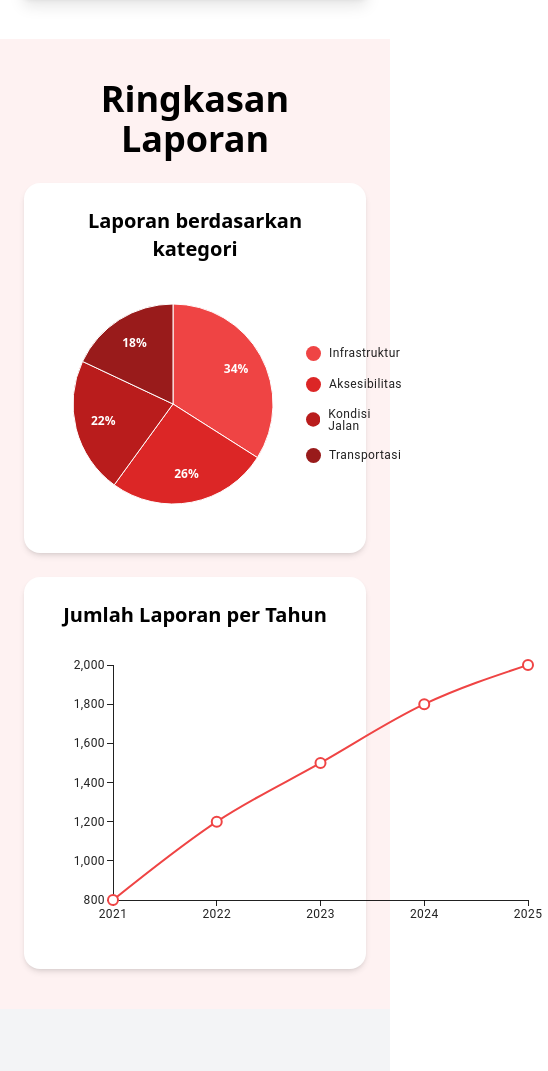
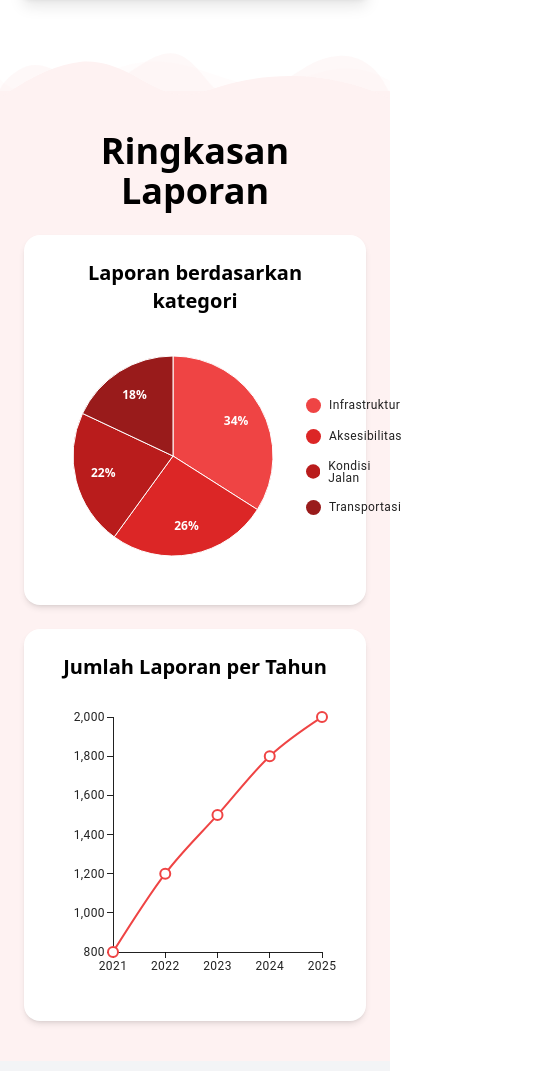
Before and after one commit to MBenedictt/lapor-pak-website, a React (Vite) app: page / in a window 390 px wide. Shown: the part 4001-5072 px from the top of the page, 548 px wide, since content can reach past the window. Built offline with nearby package versions, Linux system fonts and the light colour scheme.

Commit message:
style: AOS on charts, responsive for line chart

```diff
--- a/src/pages/HomePage.jsx
+++ b/src/pages/HomePage.jsx
@@ -4,7 +4,7 @@
 import Navbar from "../components/Navbar";
 import ReportCard from "../components/ReportCard";
 import Footer from "../components/Footer";
-import { useEffect, useState } from "react";
+import { useEffect, useState, useRef } from "react";
 import AOS from 'aos';
 import 'aos/dist/aos.css';
 import { PieChart, pieArcLabelClasses } from '@mui/x-charts/PieChart';
@@ -67,6 +67,25 @@
 const HomePage = () => {
     const [isLoading, setIsLoading] = useState(false);
     const [isVisible, setIsVisible] = useState(false);
+
+    const chartContainerRef = useRef(null);
+    const [chartWidth, setChartWidth] = useState(500); // default awal
+
+    useEffect(() => {
+    const observer = new ResizeObserver((entries) => {
+        for (let entry of entries) {
+        if (entry.contentRect) {
+            setChartWidth(entry.contentRect.width);
+        }
+        }
+    });
+
+    if (chartContainerRef.current) {
+        observer.observe(chartContainerRef.current);
+    }
+
+    return () => observer.disconnect();
+    }, []);
 
     useEffect(() => {
         AOS.init({
@@ -247,14 +266,22 @@
                 </div>
             </div>
 
-            {/* Chart */}
+            {/* Chart section */}
+            <div className="custom-shape-divider-bottom-1753183903" style={{ position: 'relative', zIndex: 10, transform: 'rotate(180deg)', top: '10px' }}>
+                <svg data-name="Layer 1" xmlns="http://www.w3.org/2000/svg" viewBox="0 0 1200 120" preserveAspectRatio="none" style={{ height: '52px', width: 'calc(100% + 1.3px)' }}>
+                    <path d="M0,0V46.29c47.79,22.2,103.59,32.17,158,28,70.36-5.37,136.33-33.31,206.8-37.5C438.64,32.43,512.34,53.67,583,72.05c69.27,18,138.3,24.88,209.4,13.08,36.15-6,69.85-17.84,104.45-29.34C989.49,25,1113-14.29,1200,52.47V0Z" opacity=".25" style={{ fill: '#FEF2F2' }}></path>
+                    <path d="M0,0V15.81C13,36.92,27.64,56.86,47.69,72.05,99.41,111.27,165,111,224.58,91.58c31.15-10.15,60.09-26.07,89.67-39.8,40.92-19,84.73-46,130.83-49.67,36.26-2.85,70.9,9.42,98.6,31.56,31.77,25.39,62.32,62,103.63,73,40.44,10.79,81.35-6.69,119.13-24.28s75.16-39,116.92-43.05c59.73-5.85,113.28,22.88,168.9,38.84,30.2,8.66,59,6.17,87.09-7.5,22.43-10.89,48-26.93,60.65-49.24V0Z" opacity=".5" style={{ fill: '#FEF2F2' }}></path>
+                    <path d="M0,0V5.63C149.93,59,314.09,71.32,475.83,42.57c43-7.64,84.23-20.12,127.61-26.46,59-8.63,112.48,12.24,165.56,35.4C827.93,77.22,886,95.24,951.2,90c86.53-7,172.46-45.71,248.8-84.81V0Z" style={{ fill: '#FEF2F2' }}></path>
+                </svg>
+            </div>
+
             <div className="w-full px-6 py-10 flex flex-col items-center justify-center bg-red-50">
-                <h1 className="text-5xl font-bold text-black text-center mb-10 max-sm:text-4xl max-sm:mb-6">
+                <h1 className="text-5xl font-bold text-black text-center mb-10 max-sm:text-4xl max-sm:mb-6" data-aos="fade-down">
                     Ringkasan Laporan
                 </h1>
 
                 <div className="grid grid-cols-1 md:grid-cols-2 gap-6 w-full max-w-7xl">
-                    <div className="bg-white rounded-2xl shadow-md p-6 w-full">
+                    <div className="bg-white rounded-2xl shadow-md p-6 w-full" data-aos="slide-up">
                     <h2 className="text-xl md:text-2xl font-bold text-black text-center mb-4 md:mb-5 lg:mb-6">
                         Laporan berdasarkan kategori
                     </h2>
@@ -286,10 +313,11 @@
                     </div>
 
                     {/* Card 2 */}
-                    <div className="bg-white rounded-2xl shadow-md p-6 w-full">
+                    <div className="bg-white rounded-2xl shadow-md p-6 w-full" data-aos="slide-up" ref={chartContainerRef}>
                     <h2 className="text-xl md:text-2xl font-bold text-black text-center mb-4 md:mb-5 lg:mb-6">
                         Jumlah Laporan per Tahun
                     </h2>
+
                         <LineChart
                         xAxis={[{ data: [2021, 2022, 2023, 2024, 2025], scaleType: 'point' }]}
                         series={[
@@ -298,7 +326,7 @@
                             color: '#ef4444',
                             },
                         ]}
-                        width={500}
+                        width={chartWidth}
                         height={300}
                         />
                     </div>
```
